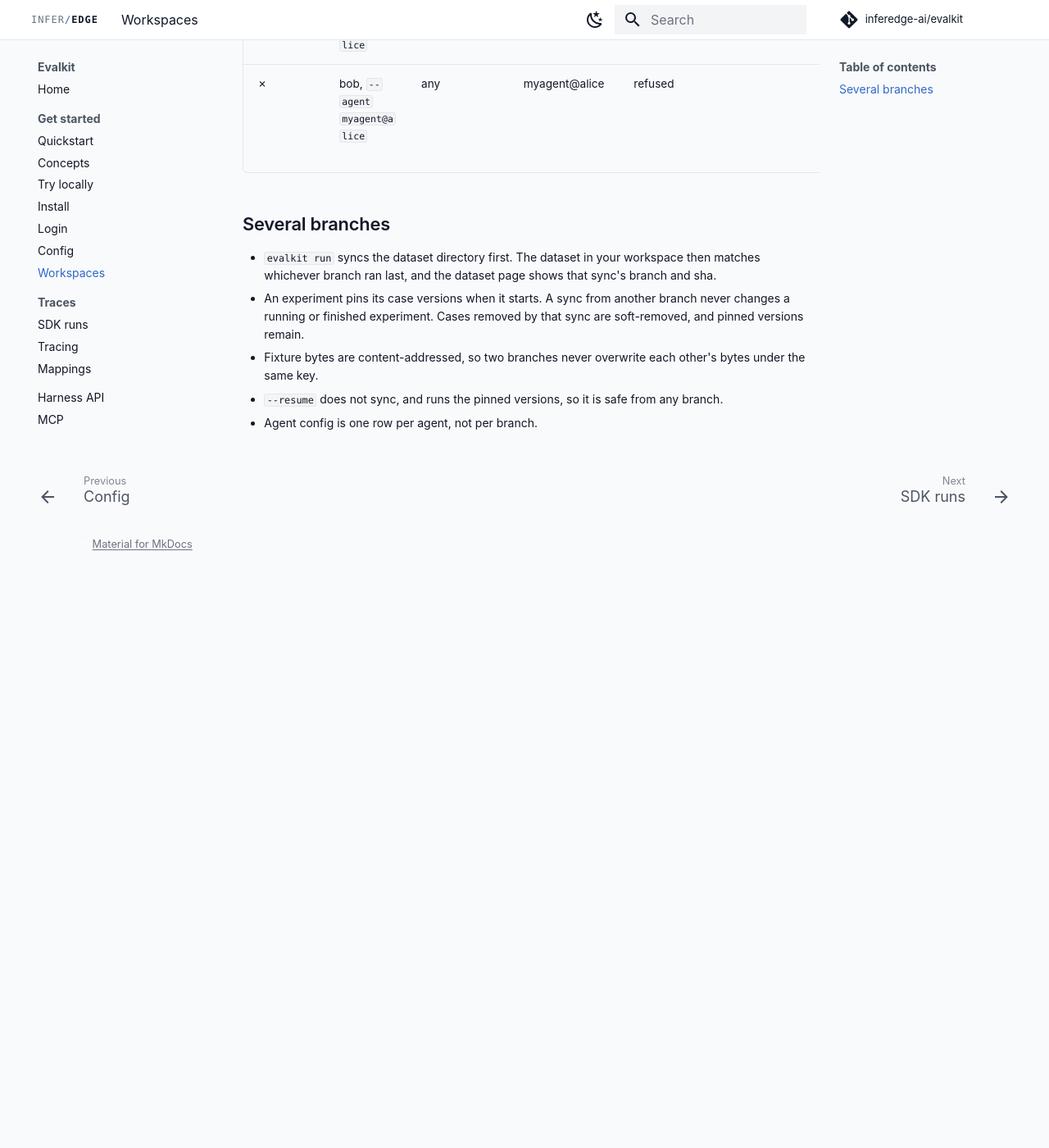
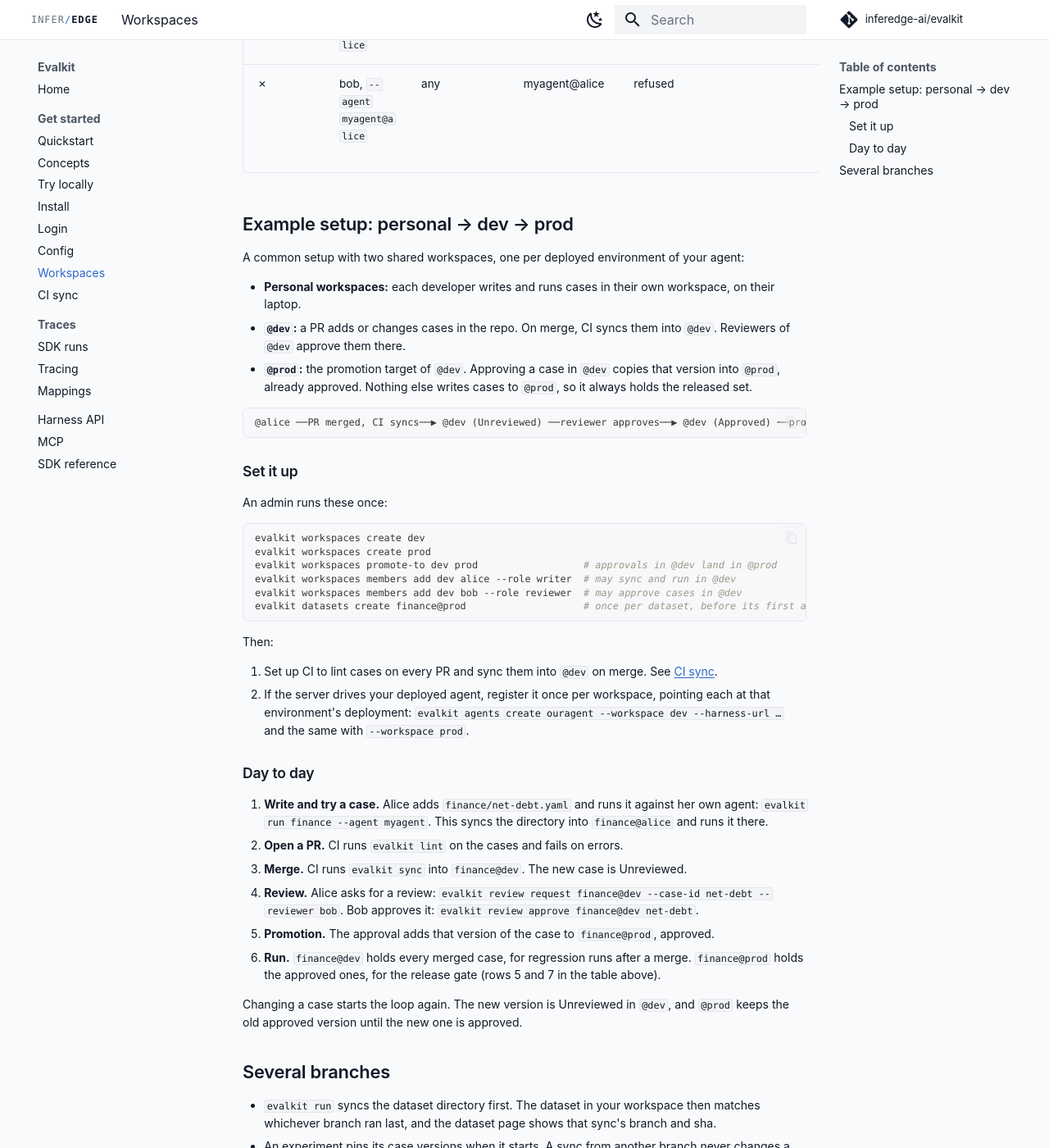
Before and after one commit to inferedge-ai/evalkit, an MkDocs documentation site: the page built from docs/user/workspaces.md, in a window 1280 px wide and 1400 px high, scrolled down 2294 px. Shown: the whole window at 82% size. Built offline with MkDocs 1.6.1 and Material for MkDocs 9.7.7, drawn with Linux system fonts in a browser that asks for light colours; comment, search, counter and statistics services are not loaded; the version menu is left out; before the commit the page ends 2980 px from its top, so only the background shows below that.

Commit message:
Docs: dev/prod example setup, CI sync page, clearer deployment skill description (#43)
* Docs: CI sync page; deployment skill description names CI case sync

Co-Authored-By: Claude Opus 5.5 (1M context) <noreply@anthropic.com>
Claude-Session: https://claude.ai/code/session_01BJVQnYgP7utk325VuD2Vzp

* Docs: dev/prod example setup on Workspaces; CI sync page builds on it

Co-Authored-By: Claude Opus 5.5 (1M context) <noreply@anthropic.com>
Claude-Session: https://claude.ai/code/session_01BJVQnYgP7utk325VuD2Vzp

* CI sync page: pass the commit author through env; --actor is a free-text label

Co-Authored-By: Claude Opus 5.5 (1M context) <noreply@anthropic.com>
Claude-Session: https://claude.ai/code/session_01BJVQnYgP7utk325VuD2Vzp

---------

Co-authored-by: Claude Opus 5.5 (1M context) <noreply@anthropic.com>

````diff
--- a/docs/user/workspaces.md
+++ b/docs/user/workspaces.md
@@ -30,6 +30,66 @@ with one entry per shared workspace.
 | ✗   | anyone, server or UI, `--agent myagent@alice`                   | any                          | myagent@alice                     | refused        |                    |                                       |               | the server cannot reach a laptop                    |
 | ✗   | bob, `--agent myagent@alice`                                    | any                          | myagent@alice                     | refused        |                    |                                       |               | only the owner runs a personal agent                |
 
+## Example setup: personal → dev → prod
+
+A common setup with two shared workspaces, one per deployed environment of
+your agent:
+
+- **Personal workspaces:** each developer writes and runs cases in their own
+  workspace, on their laptop.
+- **`@dev`:** a PR adds or changes cases in the repo. On merge, CI syncs them
+  into `@dev`. Reviewers of `@dev` approve them there.
+- **`@prod`:** the promotion target of `@dev`. Approving a case in `@dev`
+  copies that version into `@prod`, already approved. Nothing else writes
+  cases to `@prod`, so it always holds the released set.
+
+```text
+@alice ──PR merged, CI syncs──▶ @dev (Unreviewed) ──reviewer approves──▶ @dev (Approved) ──promotion──▶ @prod (Approved)
+```
+
+### Set it up
+
+An admin runs these once:
+
+```bash
+evalkit workspaces create dev
+evalkit workspaces create prod
+evalkit workspaces promote-to dev prod                  # approvals in @dev land in @prod
+evalkit workspaces members add dev alice --role writer  # may sync and run in @dev
+evalkit workspaces members add dev bob --role reviewer  # may approve cases in @dev
+evalkit datasets create finance@prod                    # once per dataset, before its first approval
+```
+
+Then:
+
+1. Set up CI to lint cases on every PR and sync them into `@dev` on merge.
+   See [CI sync](ci-sync.md).
+2. If the server drives your deployed agent, register it once per
+   workspace, pointing each at that environment's deployment:
+   `evalkit agents create ouragent --workspace dev --harness-url …` and the
+   same with `--workspace prod`.
+
+### Day to day
+
+1. **Write and try a case.** Alice adds `finance/net-debt.yaml` and runs it
+   against her own agent: `evalkit run finance --agent myagent`. This syncs
+   the directory into `finance@alice` and runs it there.
+2. **Open a PR.** CI runs `evalkit lint` on the cases and fails on errors.
+3. **Merge.** CI runs `evalkit sync` into `finance@dev`. The new case is
+   Unreviewed.
+4. **Review.** Alice asks for a review:
+   `evalkit review request finance@dev --case-id net-debt --reviewer bob`.
+   Bob approves it: `evalkit review approve finance@dev net-debt`.
+5. **Promotion.** The approval adds that version of the case to
+   `finance@prod`, approved.
+6. **Run.** `finance@dev` holds every merged case, for regression runs
+   after a merge. `finance@prod` holds the approved ones, for the release
+   gate (rows 5 and 7 in the table above).
+
+Changing a case starts the loop again. The new version is Unreviewed in
+`@dev`, and `@prod` keeps the old approved version until the new one is
+approved.
+
 ## Several branches
 
 - `evalkit run` syncs the dataset directory first. The dataset in your
--- a/mkdocs.yml
+++ b/mkdocs.yml
@@ -90,6 +90,7 @@ nav:
       - Login: login.md
       - Config: config.md
       - Workspaces: workspaces.md
+      - CI sync: ci-sync.md
   - Traces:
       - SDK runs: sdk-runs.md
       - Tracing: tracing.md
````
Also changed, not shown: CHANGELOG.md (+6 -0 lines), docs/user/ci-sync.md (added, +104 -0 lines), docs/user/quickstart.md (+1 -1 lines), skills/evalkit-deployment/SKILL.md (+8 -1 lines), skills/evalkit-usage/SKILL.md (+1 -0 lines), 2 other files.
